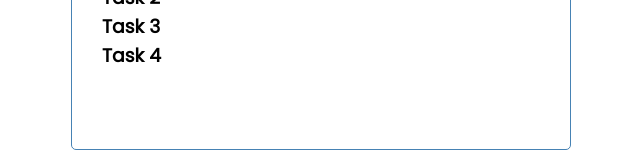
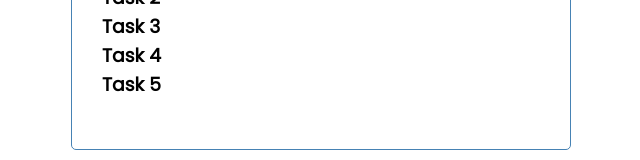
Before and after one commit to ibrahimshittu/task_tracker, a React (Create React App) app: page / in a window 1280 px wide. Shown: the part 180-340 px from the top of the page, without its empty margins (319-959 px from the left). Built offline with nearby package versions, Linux system fonts and the light colour scheme.

Commit message:
useState start

```diff
--- a/src/components/Header.js
+++ b/src/components/Header.js
@@ -10,7 +10,7 @@ const Header = ({title}) => {
     return (
         <header className="header">
             <h1 style = {{}}>{title}</h1>
-            <Button color = "green" text="Add" onclick={{onClick} }/>
+            <Button color = "green" text="Add" onclick={onClick }/>
         </header>
     )
 }
--- a/src/components/Task.js
+++ b/src/components/Task.js
@@ -1,14 +1,18 @@
-const task= [
+import {useState} from 'react';
+
+
+
+const Task = () => {
+
+    const [task, setTask] = useState([
     {   id: 1,  title: 'Task 1', description: 'Task 1 description', status: 'open'},
     {   id: 2,  title: 'Task 2', description: 'Task 2 description', status: 'open'},
     {   id: 3,  title: 'Task 3', description: 'Task 3 description', status: 'open'},
     {   id: 4,  title: 'Task 4', description: 'Task 4 description', status: 'open'},
-]
-
-const Task = () => {
+    {   id: 5,  title: 'Task 5', description: 'Task 5 description', status: 'open'},]);
     return (
         <>
-            {task.map((task) => (<h3>{task.title}</h3>))}
+            {task.map((task) => (<h3 key={task.id}>{task.title}</h3>))}
         </>
     )
 }
```
